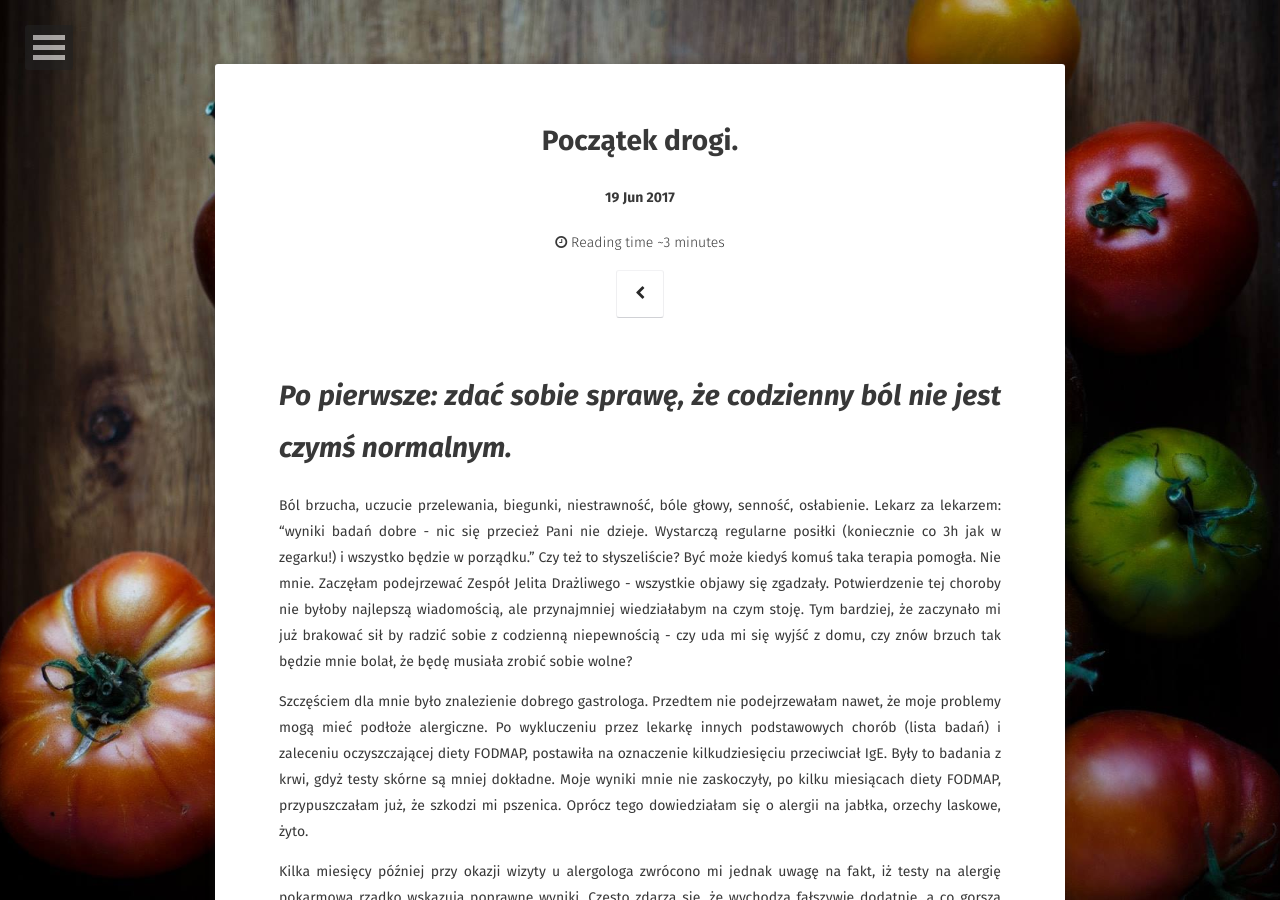
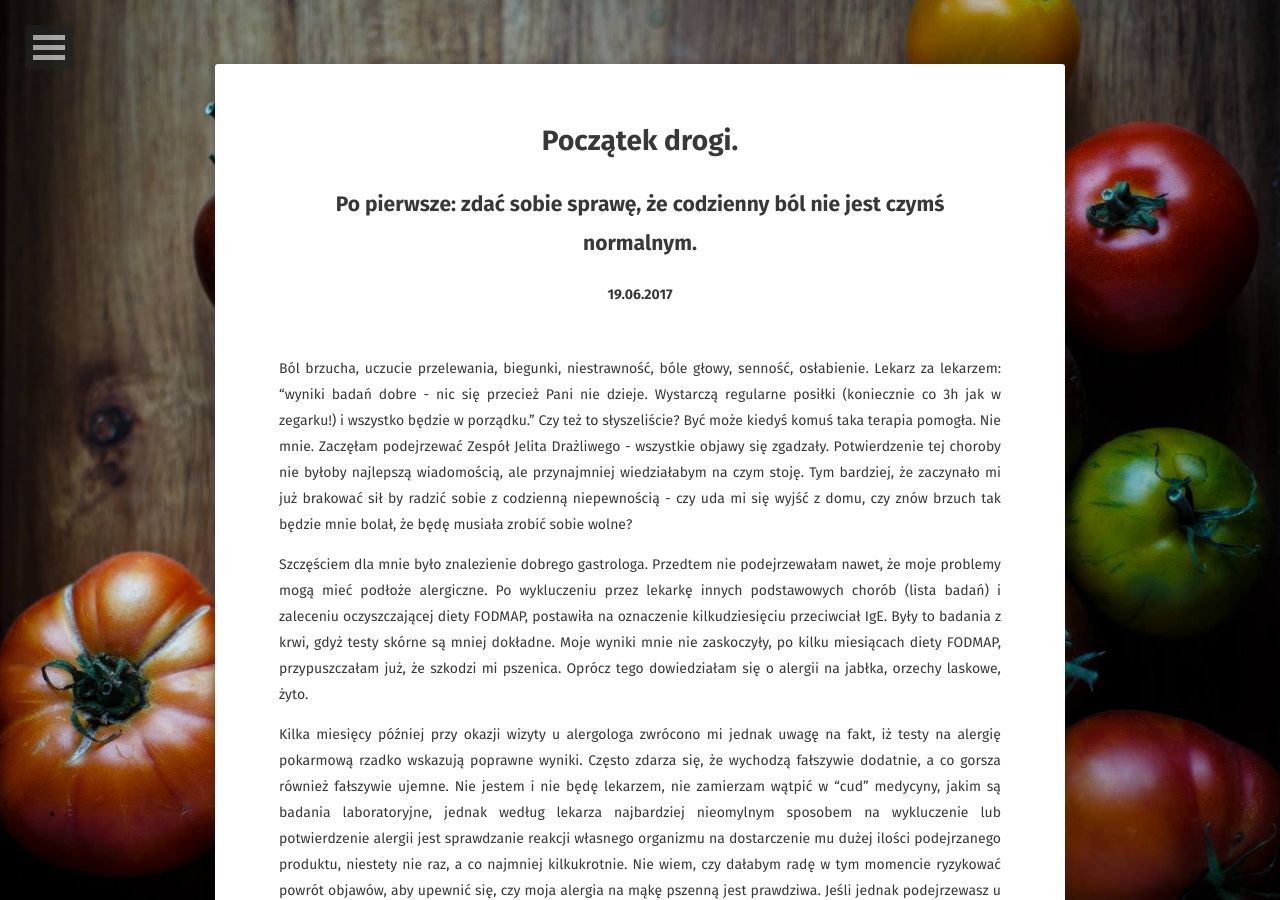
Before and after one commit to Emikis/emikis.github.io, a Jekyll site: the page built from _posts/2017-06-19-poczatek-drogi.md, in a window 1280 px wide and 900 px high. Built offline with Jekyll 4.4.1, drawn with Linux system fonts in a browser that asks for light colours; some web fonts are replaced.

Commit message:
Change post layout

```diff
--- a/_config.yml
+++ b/_config.yml
@@ -21,7 +21,6 @@ kramdown:
   entity_output:    as_char
   toc_levels:       1..6
   enable_coderay:   false
-mathjax:            true
 sass:
   sass_dir:         _sass
   style:            compressed
--- a/_layouts/post.html
+++ b/_layouts/post.html
@@ -17,20 +17,10 @@ layout: compress
       <div class="content">
         <div class="post-title {% if page.feature %} feature {% endif %}">
           <h1>{{ page.title }}</h1>
-                    <h4>{{ page.date | date_to_string }}</h4>
-                    {% if site.reading_time %}
-                    <p class="reading-time">
-                      <i class="fa fa-clock-o"></i>
-                      {% include read-time.html %}
-                    </p><!-- /.entry-reading-time -->
+          {% if page.subtitle %}
+          <h2>{{ page.subtitle }}</h2>
          {% endif %}
-                    {% if page.project %}
-                    <a class="btn zoombtn" href="{{site.url}}/projects/">
-                    {% else %}
-                    <a class="btn zoombtn" href="{{site.url}}/posts/">
-                    {% endif %}
-                        <i class="fa fa-chevron-left"></i>
-                    </a>
+          <h4>{{ page.date | date: '%d.%m.%Y' }}</h4>
         </div>
         {{ content }}
         <div class="entry-meta">
@@ -41,9 +31,5 @@ layout: compress
     {% if page.comments and site.disqus_shortname %}<section id="disqus_thread" class="animated fadeInUp"></section><!-- /#disqus_thread -->{% endif %}
   </header>
   {% include scripts.html %}
-    {% if site.mathjax == true %}
-    <!-- MathJax -->
-    <script async src="https://cdn.mathjax.org/mathjax/latest/MathJax.js?config=TeX-AMS-MML_HTMLorMML"></script>
-    {% endif %}
 </body>
 </html>
--- a/_posts/2017-06-19-poczatek-drogi.md
+++ b/_posts/2017-06-19-poczatek-drogi.md
@@ -1,12 +1,11 @@
 ---
 layout: post
 title:  "Początek drogi."
+subtitle: "Po pierwsze: zdać sobie sprawę, że codzienny ból nie jest czymś normalnym."
 date:   2017-06-19
 project: true
 comments: false
 ---
-
-# _Po pierwsze: zdać sobie sprawę, że codzienny ból nie jest czymś normalnym._
 
 Ból brzucha, uczucie przelewania, biegunki, niestrawność, bóle głowy, senność, osłabienie. Lekarz za lekarzem: "wyniki badań dobre - nic się przecież Pani nie dzieje. Wystarczą regularne posiłki (koniecznie co 3h jak w zegarku!) i wszystko będzie w porządku." Czy też to słyszeliście? Być może kiedyś komuś taka terapia pomogła. Nie mnie. Zaczęłam podejrzewać Zespół Jelita Drażliwego - wszystkie objawy się zgadzały. Potwierdzenie tej choroby nie byłoby najlepszą wiadomością, ale przynajmniej wiedziałabym na czym stoję. Tym bardziej, że zaczynało mi już brakować sił by radzić sobie z codzienną niepewnością - czy uda mi się wyjść z domu, czy znów brzuch tak będzie mnie bolał, że będę musiała zrobić sobie wolne?
 
```
Also changed, not shown: posts/index.md (+1 -2 lines), projects/index.md (+1 -2 lines). Lines whose indentation alone changed are shown as unchanged.
